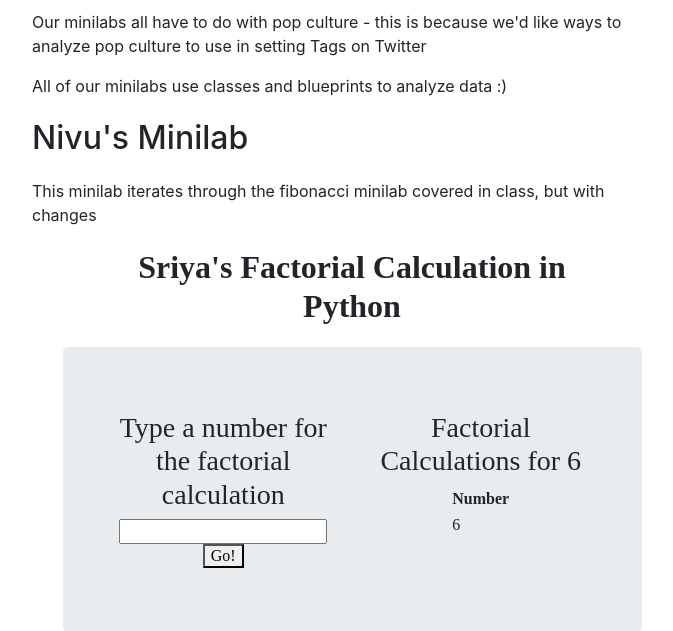
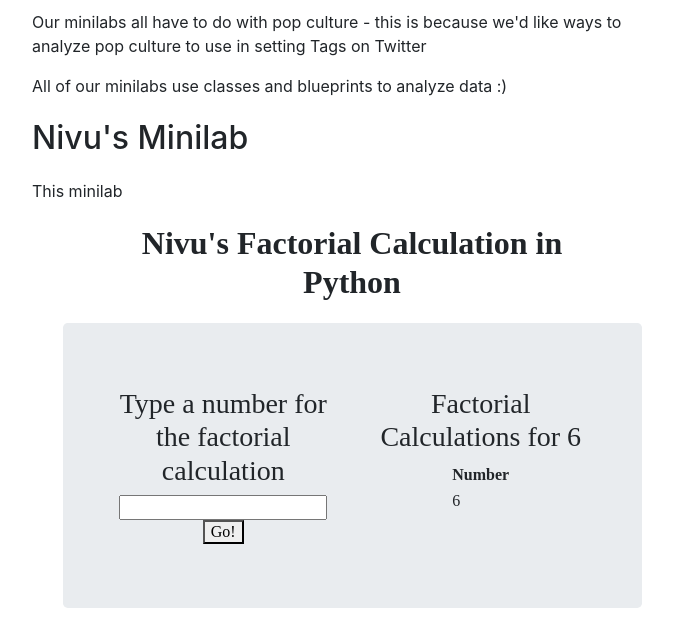
Before and after one commit to noyah81/p2ducks, a Flask app: page /nivu/minilab-nivu in a window 1280 px wide. Shown: the part 172-803 px from the top of the page, without its empty margins (288-961 px from the left). Run offline with Flask 2, Linux system fonts and the light colour scheme; some libraries are stand-ins or nearby versions.

Commit message:
nivu factorial

```diff
--- a/templates/minilabs/nivu/minilab-nivu.html
+++ b/templates/minilabs/nivu/minilab-nivu.html
@@ -2,14 +2,14 @@
 {% block minilab %}
 
 <h1>Nivu's Minilab</h1>
-<p>This minilab iterates through the fibonacci minilab covered in class, but with changes</p>
+<p>This minilab </p>
 
 <div class="container">
 
     <div class="center-block" style="margin: 2% 5% 5%; font-family: gilroy,serif;">
         <!-- Title -->
         <div class="col-12" style="text-align: center;">
-            <h1><strong>Sriya's Factorial Calculation in Python</strong></h1>
+            <h1><strong>Nivu's Factorial Calculation in Python</strong></h1>
         </div>
 
         <!-- Input and Content -->
--- a/templates/minilabs/nivu/nivu.py
+++ b/templates/minilabs/nivu/nivu.py
@@ -56,7 +56,7 @@ def minilabnivu():
 # Tester Code
 if __name__ == "__main__":
     '''Value for testing'''
-    n = 2
+    n = 7
     '''Constructor of Class object'''
     factorial = Factorial(n)
 
```
